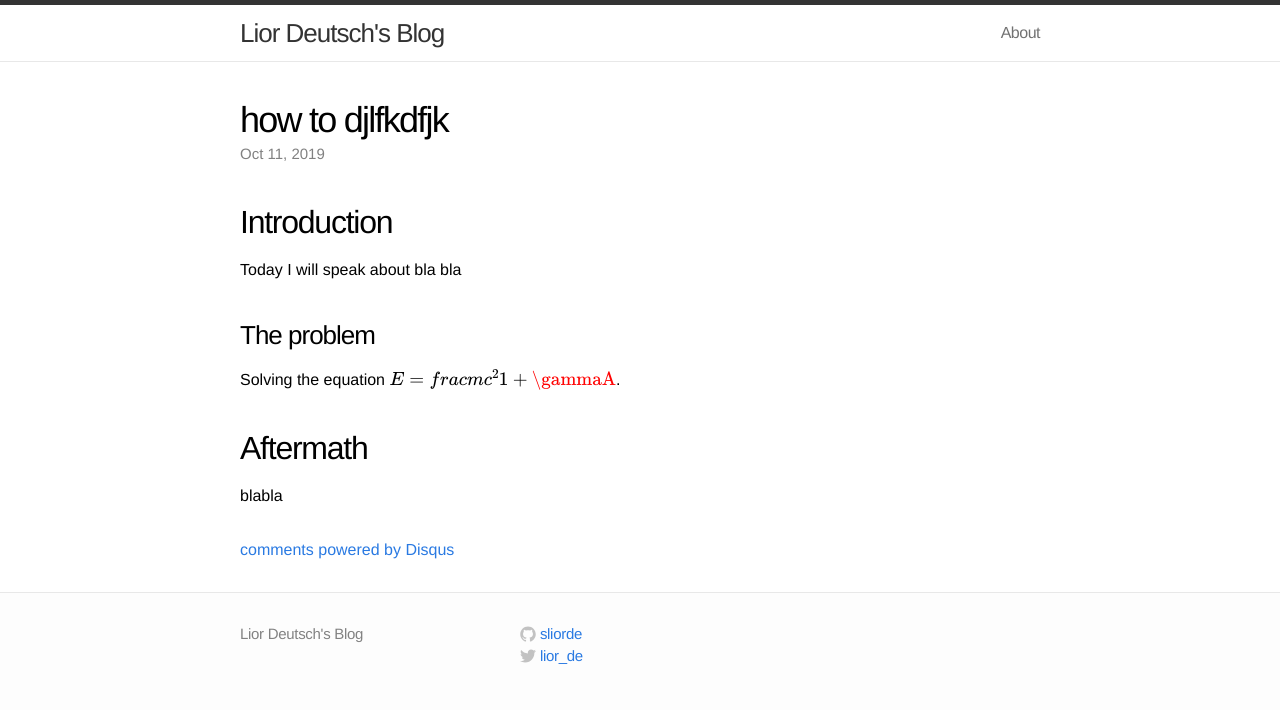
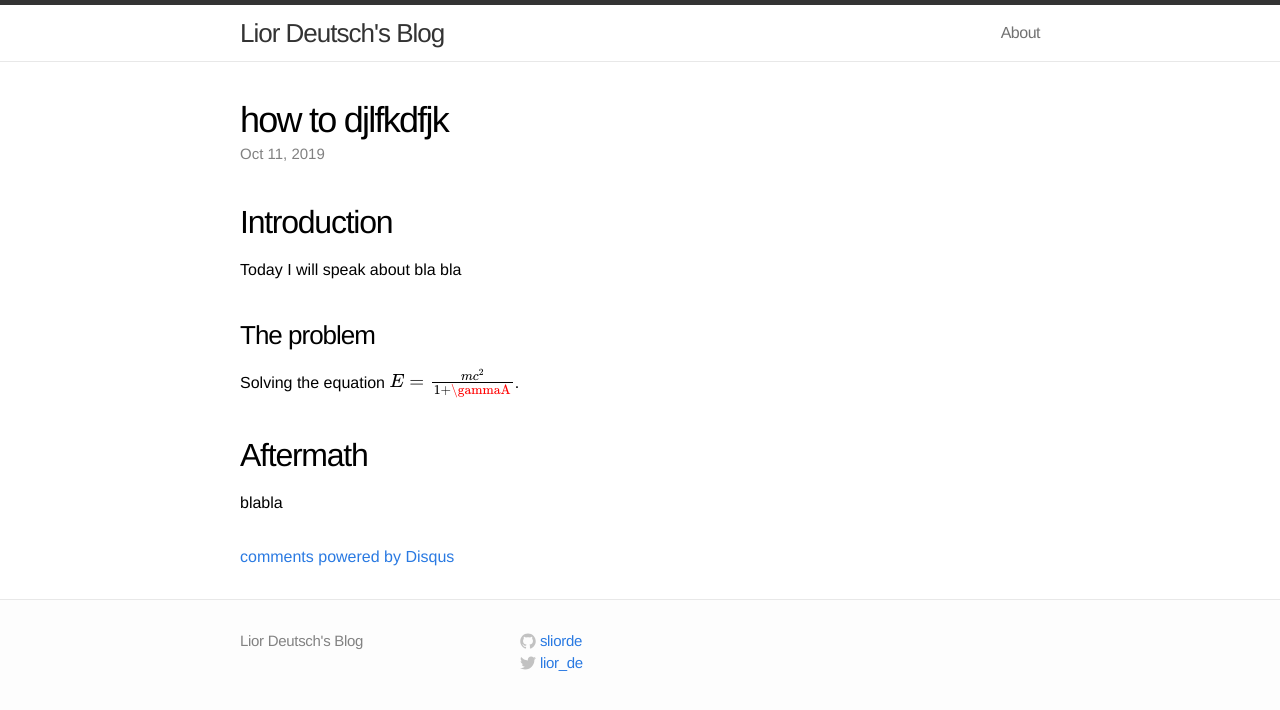
Before and after one commit to liordeutsch/liordeutsch.github.io, a Jekyll site: the page built from _posts/2019-10-11-temp_post.md, in a window 1280 px wide. Shown: the top 710 px of the page. Built offline with Jekyll 4.4.1, drawn with Linux system fonts in a browser that asks for light colours; formulas are drawn with MathJax 3; comment, search, counter and statistics services are not loaded.

Commit message:
still experimenting

```diff
--- a/_posts/2019-10-11-temp_post.md
+++ b/_posts/2019-10-11-temp_post.md
@@ -12,7 +12,7 @@ Today I will speak about bla bla
 
 ### The problem
 Solving the equation
-$$ E = frac{mc^2}{1+\gammaA}$$.
+$$ E = \frac{mc^2}{1+\gammaA}$$.
 
 ## Aftermath
 blabla
```
